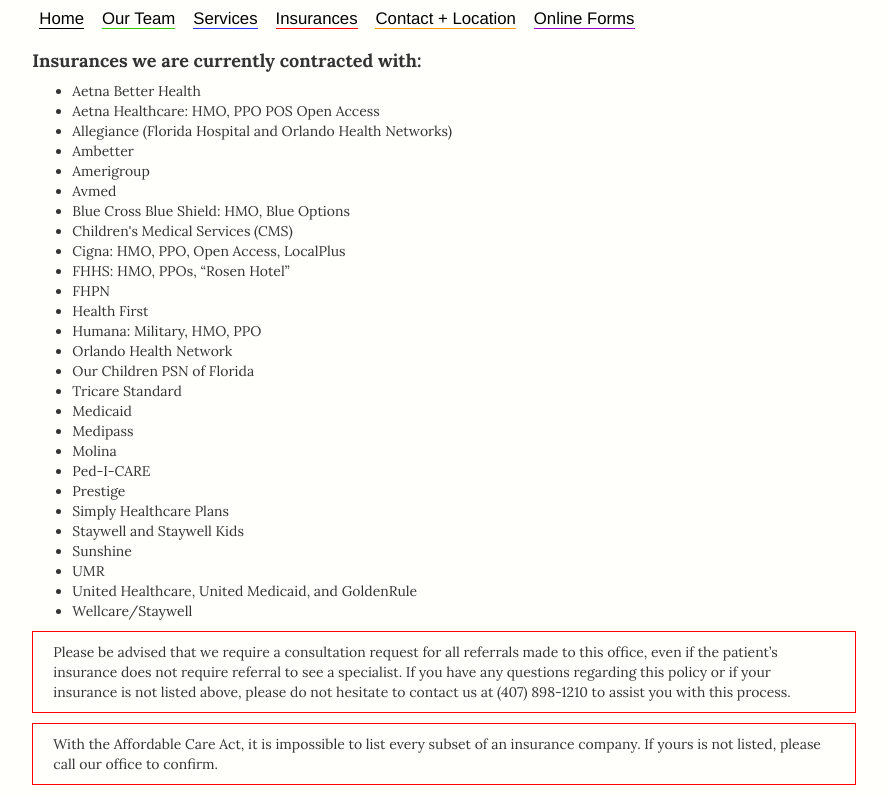
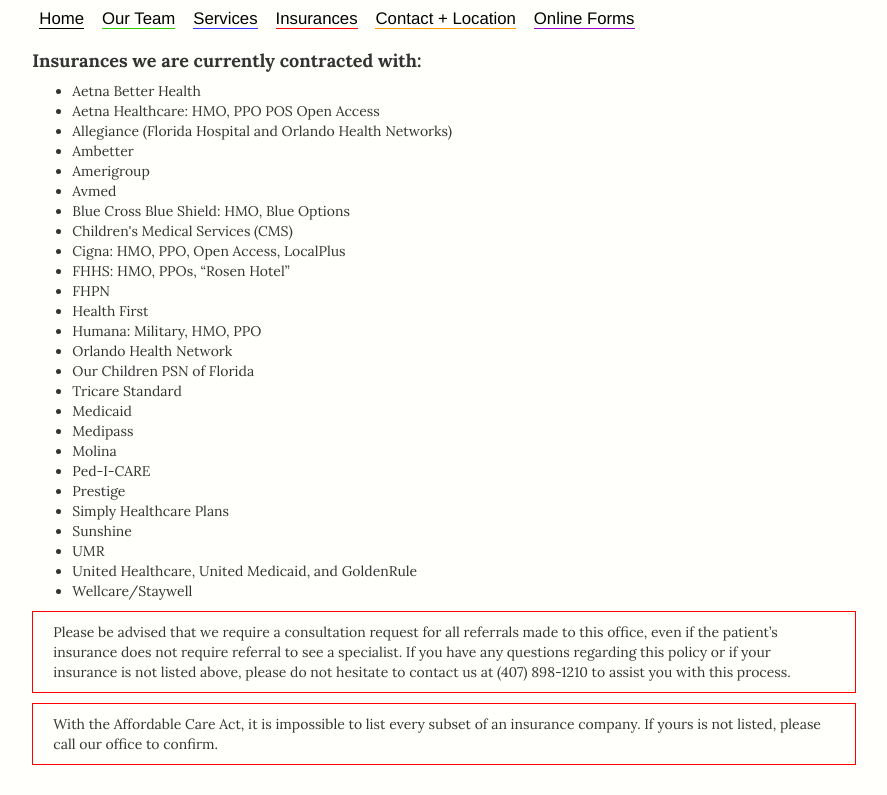
Before and after one commit to pedgiorlando1/pedgiorlando1.github.io, a plain HTML site: page insurances.html in a window 1280 px wide. Shown: the part 101-896 px from the top of the page, without its empty margins (196-1083 px from the left). Drawn offline with nearby package versions, Linux system fonts and the light colour scheme.

Commit message:
Remove insurance listing

```diff
--- a/insurances.html
+++ b/insurances.html
@@ -55,7 +55,6 @@
             <li>Ped-I-CARE</li>
             <li>Prestige</li>
             <li>Simply Healthcare Plans</li>
-            <li>Staywell and Staywell Kids</li>
             <li>Sunshine</li>
             <li>UMR</li>
             <li>United Healthcare, United Medicaid, and GoldenRule</li>
```
